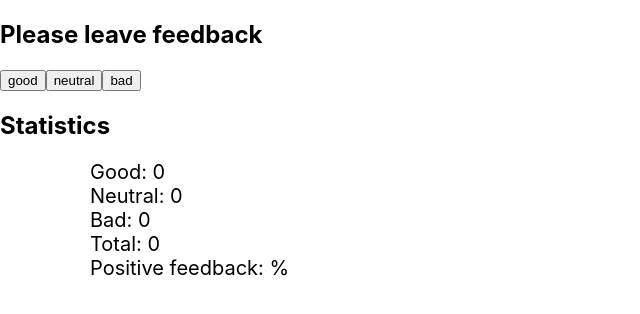
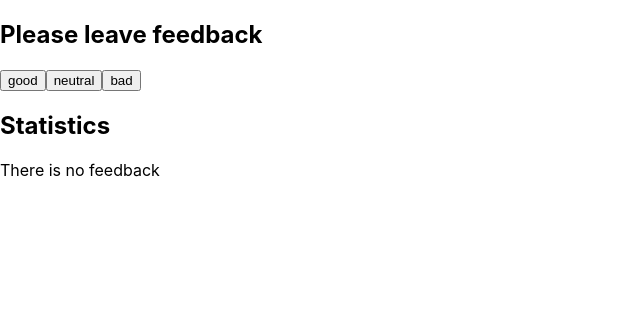
Before and after one commit to Yuliia-Zinchuk/goit-react-hw-02-feedback, a React (Create React App) app: page / in a window 1280 px wide. Shown: the top 314 px of the page, without its empty margins (0-640 px from the left). Built offline with nearby package versions, Linux system fonts and the light colour scheme.

Commit message:
update app with statistics invisible

```diff
--- a/src/components/App.jsx
+++ b/src/components/App.jsx
@@ -3,6 +3,7 @@ import { Button } from './Button/Button';
 import { Statistics } from './Statistics/Statistics';
 import { FeedbackOptions } from './FeedbackOptions/FeedbackOptions';
 import { Section } from './Section/Section';
+import { Notification } from './Notification/Notification';
 import FeedBack from './Feedback/FeedBack';
 import css from './Feedback/FeedBack.module.css';
 class App extends Component {
@@ -12,7 +13,7 @@ class App extends Component {
     bad: 0,
   };
 
-  handleIncrementGood = e => {
+  onLeaveFeedback = e => {
     this.setState(prevState => {
       return {
         [e.target.name]: prevState[e.target.name] + 1,
@@ -24,120 +25,48 @@ class App extends Component {
     const { good, neutral, bad } = this.state;
     return good + neutral + bad;
   };
-  ountPositiveFeedbackPercentage = () => {
+  countPositiveFeedbackPercentage = () => {
     const { good } = this.state;
     if (good > 0) return Math.round((100 / this.countTotalFeedback()) * good);
   };
   render() {
     const { good, neutral, bad } = this.state;
-
-    console.log(this.ountPositiveFeedbackPercentage());
+    console.log(this.countTotalFeedback());
+    console.log(this.state);
+    console.log(this.countPositiveFeedbackPercentage());
     return (
       <>
-        {/* <div className={css.card}>
-          <h1 className={css.title}>Please leave feedback</h1> */}
-        {/* это три кнопки работающие но с одной функцией хендл  */}
-        {/* <div className={css.btn_list}>
-            <button
-              onClick={this.handleIncrementGood}
-              name="good"
-              className={css.btn}
-            >
-              Good
-            </button>
-            <button
-              onClick={this.handleIncrementGood}
-              name="neutral"
-              className={css.btn}
-            >
-              Neutral
-            </button>
-            <button className={css.btn}>Bad</button>
-          </div> */}
         <Section title="Please leave feedback">
           <FeedbackOptions
             // type="Button"
             options={this.state}
-            onLeaveFeedback={this.handleIncrementGood}
+            onLeaveFeedback={this.onLeaveFeedback}
           />
         </Section>
-        {/* <Button
-            type="Button"
-            name="neutral"
-            onLeaveFeedback={this.handleIncrementGood}
-            text="good"
-          />
-          <Button
-            type="Button"
-            name="bad"
-            onLeaveFeedback={this.handleIncrementGood}
-            text="good"
-          /> */}
-        {/* <h2 className={css.title_list}>Statistics</h2> */}
+
         <Section title="Statistics">
-          <Statistics
+          {good || neutral || bad ? (
+            <Statistics
+              good={good}
+              neutral={neutral}
+              bad={bad}
+              total={this.countTotalFeedback()}
+              positivePercentage={this.countPositiveFeedbackPercentage()}
+            />
+          ) : (
+            <Notification message="There is no feedback" />
+          )}
+          {/* <Statistics
             good={good}
             neutral={neutral}
             bad={bad}
             total={this.countTotalFeedback()}
-            positivePercentage={this.ountPositiveFeedbackPercentage()}
-          />
+            positivePercentage={this.countPositiveFeedbackPercentage()}
+          /> */}
         </Section>
-        {/* <ul className={css.stat_list}>
-            <li className={css.item}>
-              <span className={css.label}>Good: {good}</span> */}
-        {/* <span className={css.count}></span> */}
-        {/* </li>
-            <li className={css.item}>
-              <span className={css.label}>Neutral: {neutral} </span>
-            </li>
-            <li className={css.item}>
-              <span className={css.label}>Bad: {bad}</span>
-            </li>
-            <li className={css.item}>
-              <span className={css.label}>
-                Total: {this.countTotalFeedback()}
-              </span>
-            </li>
-            <li className={css.item}>
-              <span className={css.label}>
-                Positive feedback: {this.ountPositiveFeedbackPercentage()}%
-              </span>
-            </li>
-          </ul> */}
-
-        {/* <div>
-          <button onClick={this.handleIncrementGood}>+</button>
-          <h3>good: {good}</h3>
-          <button onClick={this.handleIncrementNeutral}>+=</button>
-          <h3>neutral: {neutral}</h3>
-          <button onClick={this.handleIncrementBad}>+=</button>
-          <h3>bad: {bad}</h3>
-        </div> */}
       </>
     );
   }
 }
 
-// валидный ретурн с кнопками
-//  return (
-//    <>
-//      <div>
-//        <button onClick={this.handleIncrementGood}>+</button>
-//        <h3>good: {good}</h3>
-//        <button onClick={this.handleIncrementNeutral}>+=</button>
-//        <h3>neutral: {neutral}</h3>
-//        <button onClick={this.handleIncrementBad}>+=</button>
-//        <h3>bad: {bad}</h3>
-//      </div>
-//    </>
-//  );
-
-// export const App = () => {
-//   return (
-//     <div>
-//       <FeedBack />
-//     </div>
-//   );
-// };}
 export { App };
--- /dev/null
+++ b/src/components/Notification/Notification.jsx
@@ -0,0 +1,7 @@
+import PropTypes from 'prop-types';
+import css from '../Feedback/FeedBack.module.css';
+export const Notification = ({ message }) => (
+  <>
+    <span className={css.label}>{message}</span>
+  </>
+);
--- a/src/components/Statistics/Statistics.jsx
+++ b/src/components/Statistics/Statistics.jsx
@@ -9,6 +9,7 @@ export const Statistics = ({
 }) => {
   return (
     <>
+      <div className={css.stat}>
         <ul className={css.stat_list}>
           <li className={css.item}>
             <span className={css.label}>Good: {good}</span>
@@ -29,6 +30,7 @@ export const Statistics = ({
             </span>
           </li>
         </ul>
+      </div>
     </>
   );
 };
--- a/src/components/Statistics/Statistics.module.css
+++ b/src/components/Statistics/Statistics.module.css
@@ -1,4 +1,8 @@
+.stat {
+  position: relative;
+}
 .stat_list {
+  position: absolute;
   margin-left: auto;
 }
 
```
Lines whose indentation alone changed are shown as unchanged.
